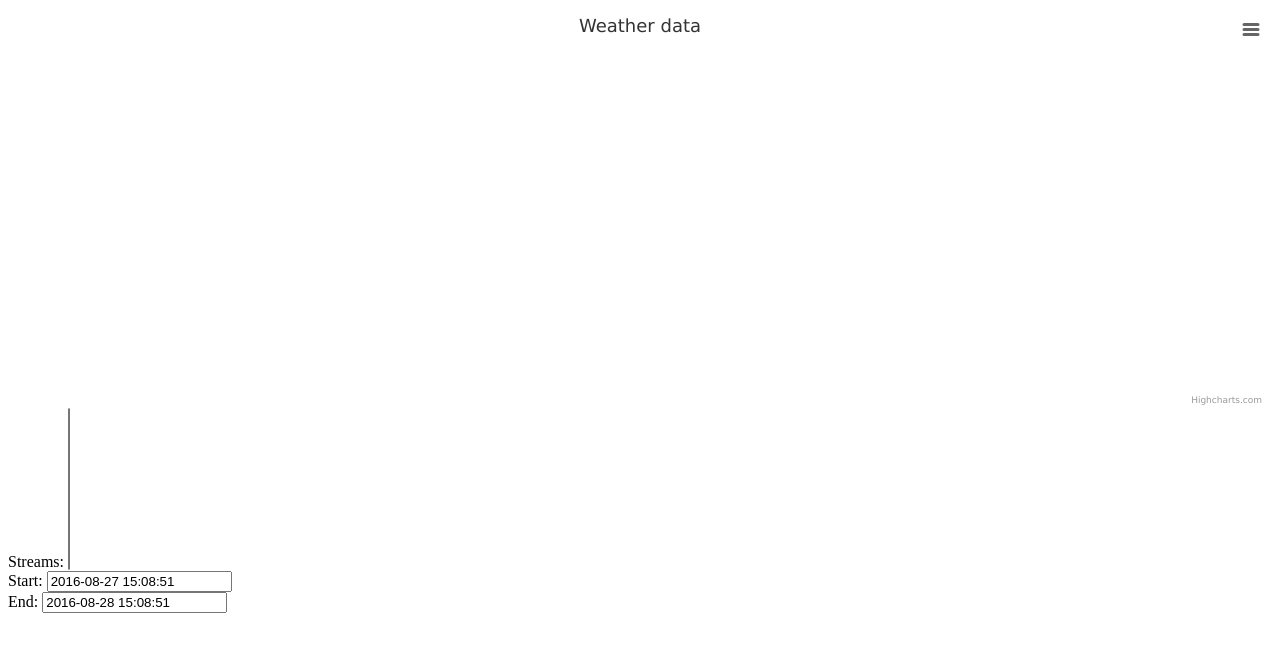
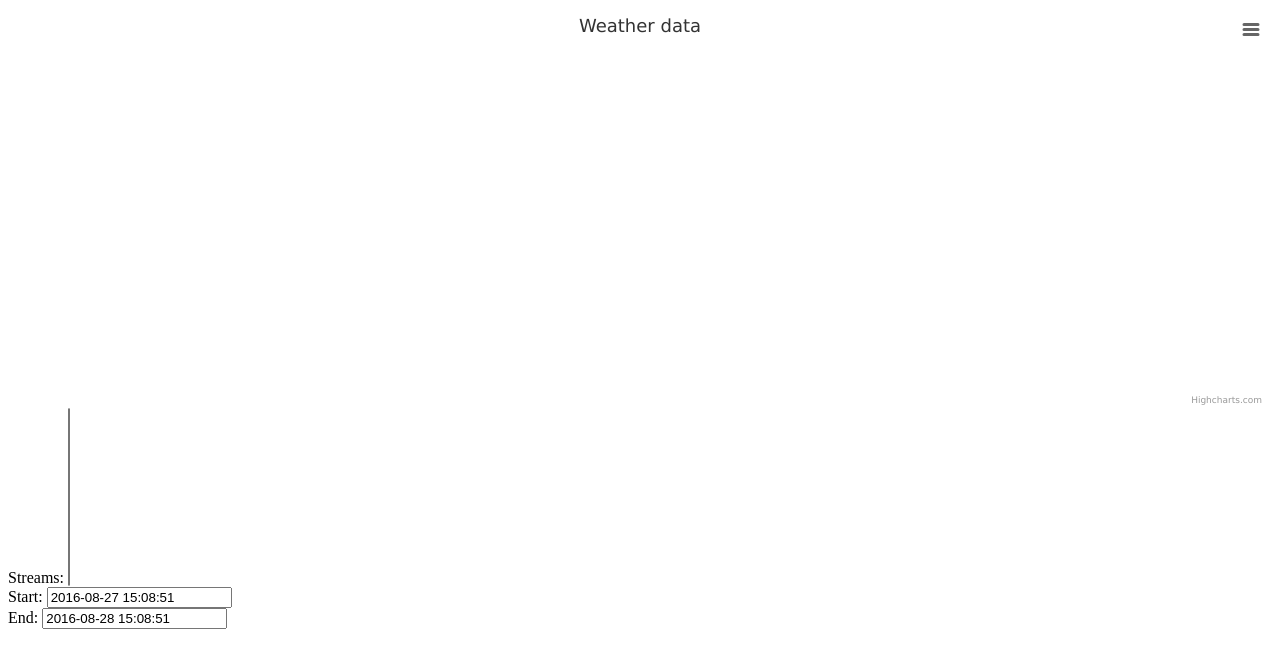
Before and after one commit to claudio-mattera/meteo-application, a plain HTML site: page webapp/index.html in a window 1280 px wide. Drawn offline with nearby package versions, Linux system fonts and the light colour scheme; no server answers.

Commit message:
Showing 11 streams names at the same time on the interface.
Because There are currently 11 streams, and this avoids scrolling.

```diff
--- a/webapp/index.html
+++ b/webapp/index.html
@@ -13,7 +13,7 @@
         <form action="javascript:plot();">
             <div>
                 <label for="streams">Streams:</label>
-                <select id="streams" multiple size="10" onchange="plot();"></select>
+                <select id="streams" multiple size="11" onchange="plot();"></select>
             </div>
             <div>
                 <label for="start">Start:</label>
```
